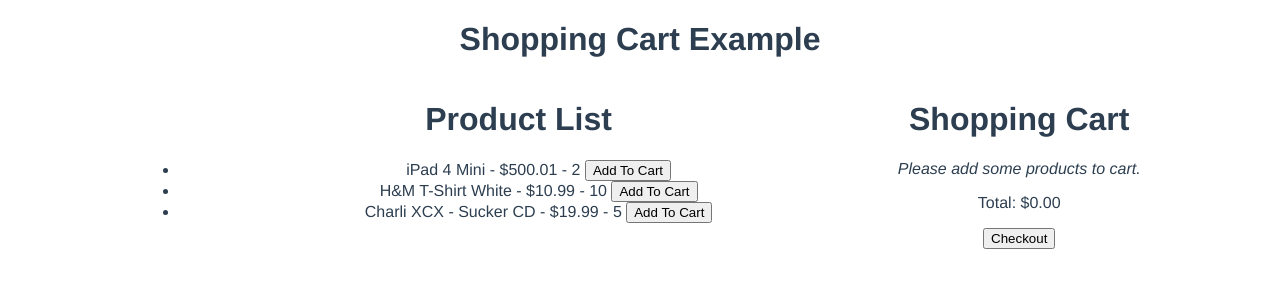
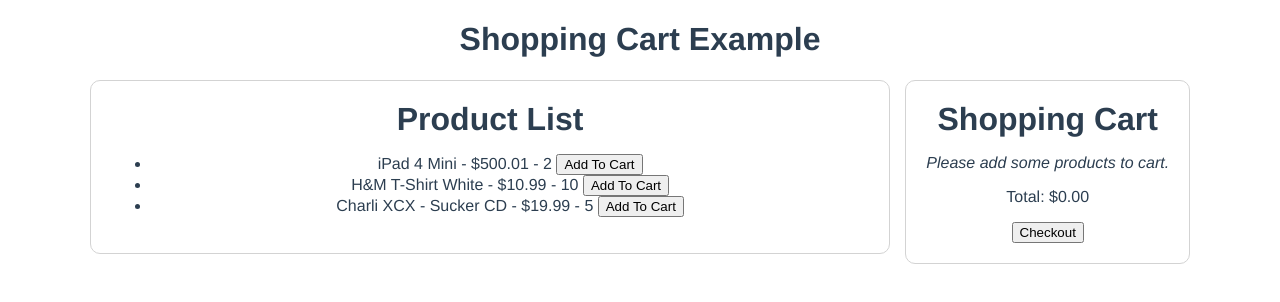
Before and after one commit to keperkjr/Vue-Shopping-Cart, a Vue app: page / in a window 1280 px wide. Shown: the top 302 px of the page. Built offline with nearby package versions, Linux system fonts and the light colour scheme.

Commit message:
Updated the layout of the items and shopping cart components

```diff
--- a/src/App.vue
+++ b/src/App.vue
@@ -38,10 +38,14 @@ export default {
 .products, .cart {
   display: inline-block;
   vertical-align: top;
+  border: 1px solid lightgrey;
+  padding: 20px;
+  border-radius: 10px;
 }
 
 .products {
   width: 60%;
+  margin-right: 15px;
 }
 
 </style>
--- a/src/components/ProductList.vue
+++ b/src/components/ProductList.vue
@@ -69,4 +69,8 @@ export default {
 </script>
 
 <style scoped>
+h1 {
+    vertical-align: top;
+    display: inline;
+}
 </style>
--- a/src/components/ShoppingCart.vue
+++ b/src/components/ShoppingCart.vue
@@ -44,5 +44,8 @@ export default {
 </script>
 
 <style scoped>
-
+h1 {
+    vertical-align: top;
+    display: inline;
+}
 </style>
```
